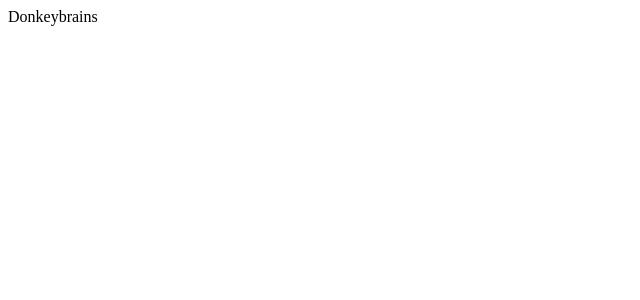
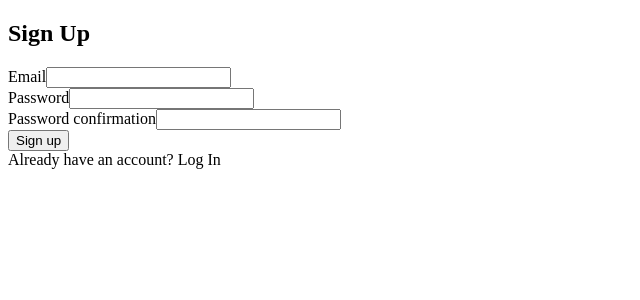
Before and after one commit to mjmccoach/firebase-auth, a React (Create React App) app: page / in a window 1280 px wide. Shown: the top 300 px of the page, without its empty margins (0-640 px from the left). Built offline with nearby package versions, Linux system fonts and the light colour scheme.

Commit message:
Have the signup component rendering to browser

```diff
--- a/src/App.js
+++ b/src/App.js
@@ -1,8 +1,10 @@
 import React from "react"
+import Signup from "./components/Signup"
 
 function App() {
+
   return (
-    "Donkeybrains"
+    <Signup />
   );
 }
 
--- a/src/components/Signup.js
+++ b/src/components/Signup.js
@@ -1,27 +1,34 @@
-import React from 'react'
+import React, { useRef } from 'react'
 import { Card, Button, Form } from 'react-bootstrap'
 
 export default function Signup() {
+
+    const emailRef = useRef()
+    const passwordRef = useRef()
+    const passwordConfirmRef = useRef()
+
     return (
        <>
        <Card>
            <Card.Body>
-               <h2 classnName="text-center mb-4">Sign Up</h2>
+               <h2 className="text-center mb-4">Sign Up</h2>
                <Form>
                    <Form.Group id="email">
                      <Form.Label>Email</Form.Label>
-                     <Form.control type="email" ref={emailRef}required></Form.control>
+                     <Form.Control type="email" ref={emailRef}required></Form.Control>
                    </Form.Group>
 
                    <Form.Group id="password">
                      <Form.Label>Password</Form.Label>
-                     <Form.control type="password" ref={passwordRef}required></Form.control>
+                     <Form.Control type="password" ref={passwordRef}required></Form.Control>
                    </Form.Group>
 
                    <Form.Group id="password-confirm">
                      <Form.Label>Password confirmation</Form.Label>
-                     <Form.control type="password" ref={passwordConfirmRef}required></Form.control>
+                     <Form.Control type="password" ref={passwordConfirmRef}required></Form.Control>
                    </Form.Group>
+
+                   <Button className="w-100" type="submit">Sign up</Button>
                </Form>
            </Card.Body>
        </Card>
```
Also changed, not shown: 1 other file (tests, documents, lock files or other folders).
